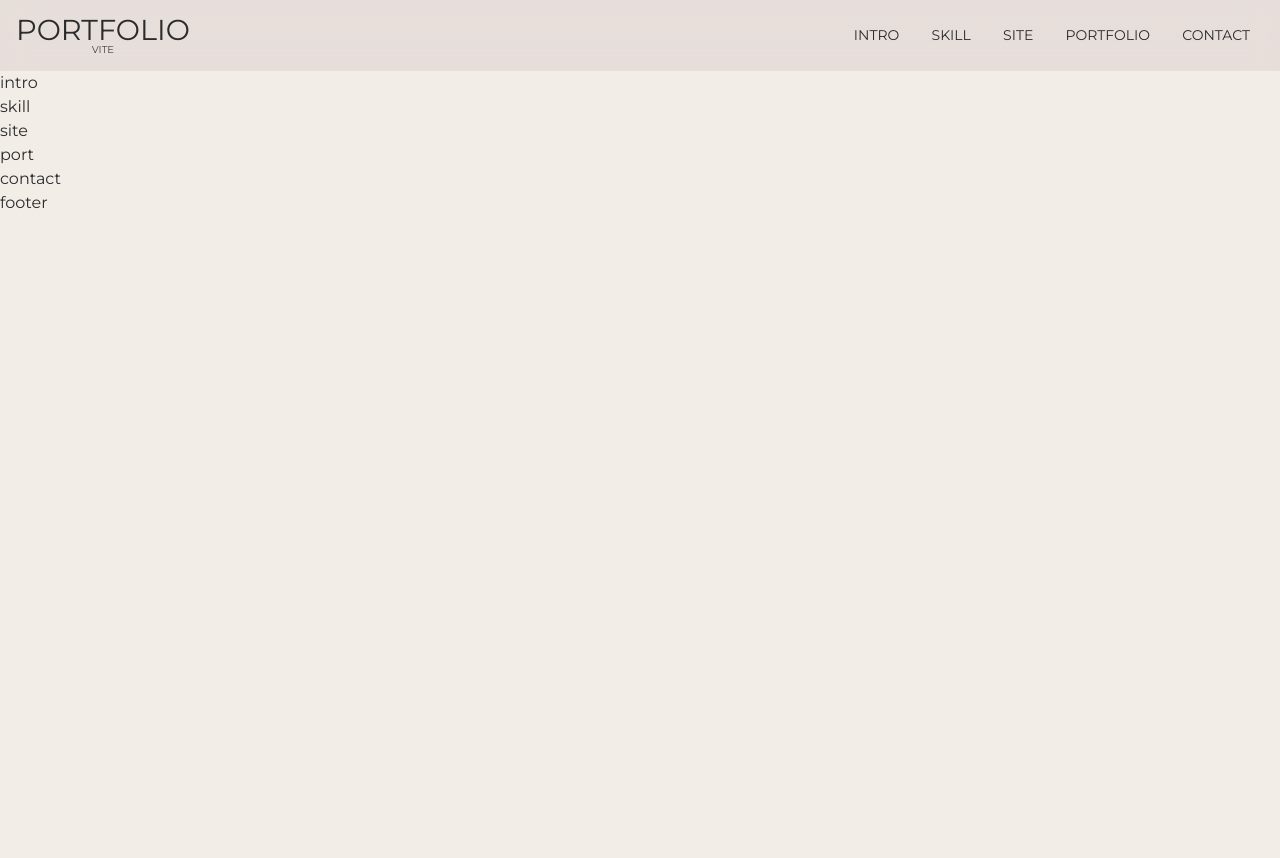
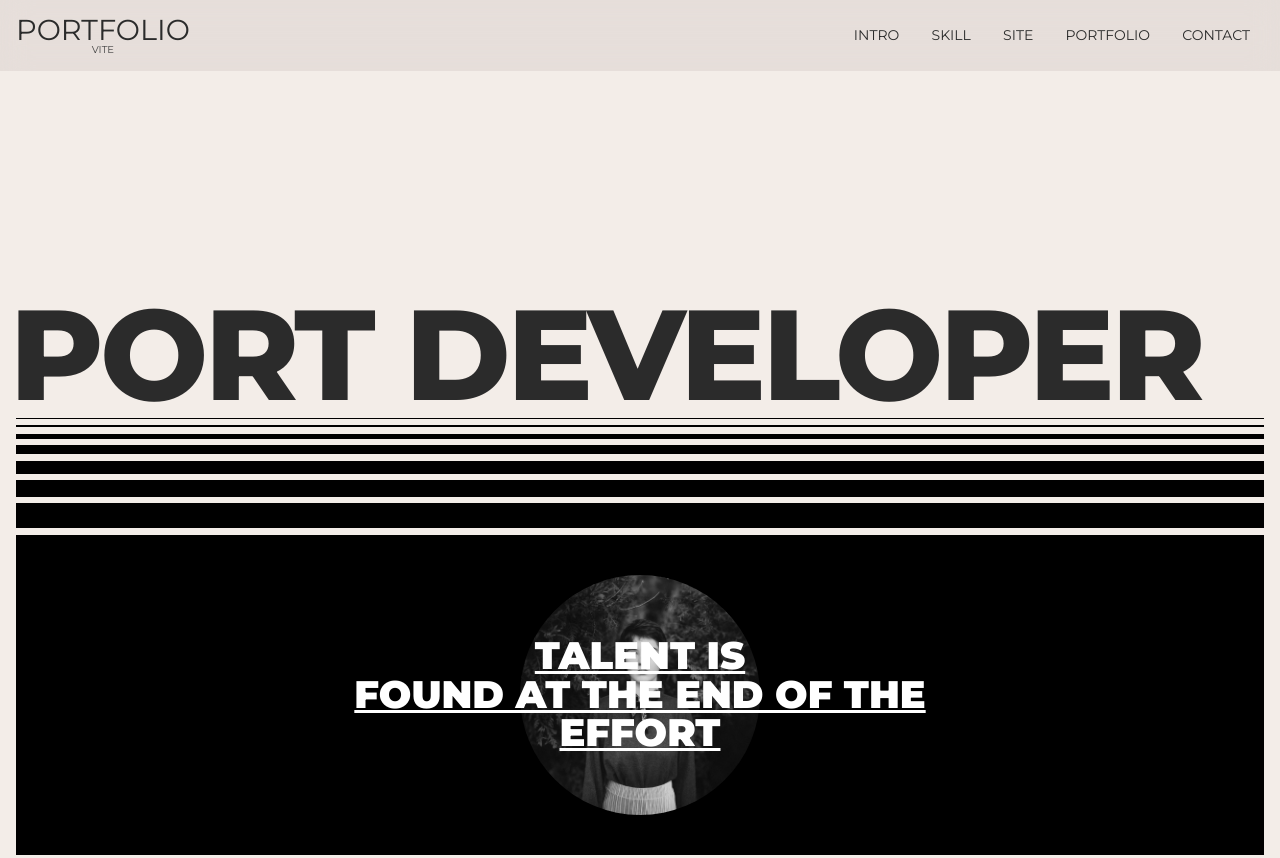
Before and after one commit to Any1107/port2023-vite, a website built with Vite: page src/index.html in a window 1280 px wide. Shown: the top 858 px of the page. Before the commit the page ends 800 px from the top, so only its background shows below. Built offline with nearby package versions, Linux system fonts and the light colour scheme; a small style sheet from the web is missing; a web font is replaced by a local one.

Commit message:
소개영역 완료

```diff
--- a/src/assets/css/section/intro.css
+++ b/src/assets/css/section/intro.css
@@ -1,3 +1,146 @@
 #intro{
+    height: 100vh;
+}
+.intro_inner {
+    width: 100%;
+    height: 100%;
+    display: flex;
+    align-items:flex-start;
+    justify-content:flex-end;
+    flex-direction: column;
+    padding: 16px;
+}
+.intro_title {
+    font-size: 10vw;
+    text-transform:uppercase;
+    line-height: 1;
+    font-weight: 800;
+    white-space: nowrap;
+    text-indent: -0.5vw;
+    letter-spacing: -0.3vw;
+}
+.intro_lines {
+    width: 100%;
+}
+.intro_text {
+    width: 100%;
+    height: 40vh;
+    background-color: var(--black);
+    color: var(--white);
+    display: flex;
+    align-items: center;
+    justify-content: center;
+    flex-direction: column;
+    position: relative;
+ }
+ .intro_text .text {
+    font-size: 3vw;
+    line-height: 1;
+    font-weight: 900;
+    text-transform: uppercase;
+    text-decoration: underline;
+    text-align: center;
+    position: relative;
+    z-index: 100;
+    transition: all 0.3s;
+    cursor: all-scroll;
+ }
 
+ .intro_text .img {
+    position: absolute;
+    left: 50%;
+    top: 50%;
+    transform: translate(-50%, -50%);
+    width: 30vh;
+    height: 30vh;
+    border-radius: 50%;
+    overflow: hidden;
+    filter: grayscale(100%);
+    transition: all 0.3s;
+
+ }
+
+ .intro_text:hover .text {
+    opacity: 0;
+ }
+ .intro_text:hover .img {
+    filter: grayscale(0);
+ }
+.intro_lines {
+    width: 100%;
 }
+.intro_lines .line {
+    display: block;
+    width: 100%;
+    height: 1px;
+    background-color:var(--black);
+    margin-bottom: 0.5vw;
+}
+
+.intro_lines.bottom .line {
+    margin-top: 0.5vw;
+    margin-bottom: 0;
+    display: none;
+}
+
+.intro_lines .line:nth-child(1) {
+    height: 1px;
+}
+.intro_lines .line:nth-child(2) {
+    height: 2px;
+}
+.intro_lines .line:nth-child(3) {
+    height: 5px;
+}
+.intro_lines .line:nth-child(4) {
+    height: 9px;
+}
+.intro_lines .line:nth-child(5) {
+    height: 13px;
+}
+.intro_lines .line:nth-child(6) {
+    height: 17px;
+}
+.intro_lines .line:nth-child(7) {
+    height: 25px;
+}
+
+.intro_lines.bottom .line:nth-child(1) {
+    height: 25px;
+}
+.intro_lines.bottom .line:nth-child(2) {
+    height: 17px;
+}
+.intro_lines.bottom .line:nth-child(3) {
+    height: 13px;
+}
+.intro_lines.bottom .line:nth-child(4) {
+    height: 9px;
+}
+.intro_lines.bottom .line:nth-child(5) {
+    height: 5px;
+}
+.intro_lines.bottom .line:nth-child(6) {
+    height: 2px;
+}
+.intro_lines.bottom .line:nth-child(7) {
+    height: 1px;
+}
+
+@media (max-width: 800px) {
+    .intro_inner {
+        justify-content:center;
+    }
+    .intro_lines.bottom .line {
+    display: block;
+    }
+    .intro_text .text {
+        font-size: 24px;
+    }
+}
+@media (max-width: 320px) {
+
+    .intro_title {
+      display: none;
+    }
+}
--- a/src/index.html
+++ b/src/index.html
@@ -38,7 +38,7 @@
             <li><a href="#contact">contact</a></li>
           </ul>
         </nav>
-        <!--웹표준개념 aria mdn -->
+        <!--웹표준개념 aria -->
         <div class="header_nav_mobile"
              id="headerToggle"
              aria-controls="primary-menu"
@@ -51,9 +51,43 @@
       </div>
     </hearder>
     <!-- //header -->
+
     <main id="main" role="main">
       <section id="intro">
-        intro
+        <div class="intro_inner">
+          <div class="intro_title">
+            port developer
+          </div>
+          <!--라인은 장식적인 요소이므로 접근성에서 aria 히든처리함 -->
+          <div class="intro_lines" aria-hidden="true">
+            <span class="line"></span>
+            <span class="line"></span>
+            <span class="line"></span>
+            <span class="line"></span>
+            <span class="line"></span>
+            <span class="line"></span>
+            <span class="line"></span>
+          </div>
+          <div class="intro_text">
+            <div class="text">
+              <div>talent is</div>
+              <div>found at the end of the</div>
+              <div>effort</div>
+            </div>
+            <div class="img">
+                <img src="assets/img/about.jpg" alt="어바웃미">
+            </div>
+          </div>
+          <div class="intro_lines bottom" aria-hidden="true">
+              <span class="line"></span>
+              <span class="line"></span>
+              <span class="line"></span>
+              <span class="line"></span>
+              <span class="line"></span>
+              <span class="line"></span>
+              <span class="line"></span>
+          </div>
+        </div>
       </section>
       <!-- //intro -->
 
```
Also changed, not shown: src/assets/img/about.jpg (added), src/assets/img/arrow.svg (added), src/assets/img/port01.jpg (added), src/assets/img/port02.jpg (added), src/assets/img/port03.jpg (added), src/assets/img/port04.jpg (added), src/assets/img/port05.jpg (added), src/assets/img/port06.jpg (added), src/assets/img/port07.jpg (added), src/assets/img/port08.jpg (added), src/assets/img/port09.jpg (added), src/assets/img/port10.jpg (added).
